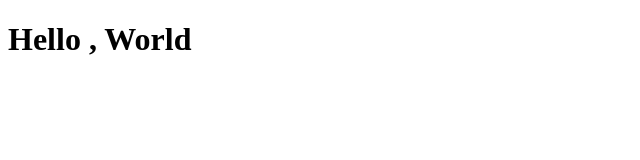
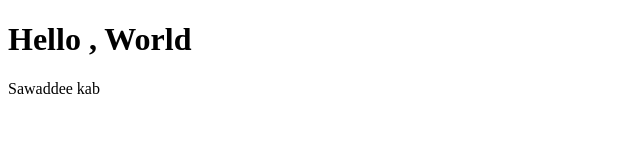
Before and after one commit to Palakii/learn-git, a plain HTML site: page index.html in a window 1280 px wide. Shown: the whole page, without its empty margins (0-640 px from the left). Drawn offline with Linux system fonts and the light colour scheme.

Commit message:
add some text

```diff
--- a/index.html
+++ b/index.html
@@ -7,5 +7,6 @@
   </head>
   <body>
     <h1>Hello , World</h1>
+    <p>Sawaddee kab</p>
   </body>
 </html>
```
